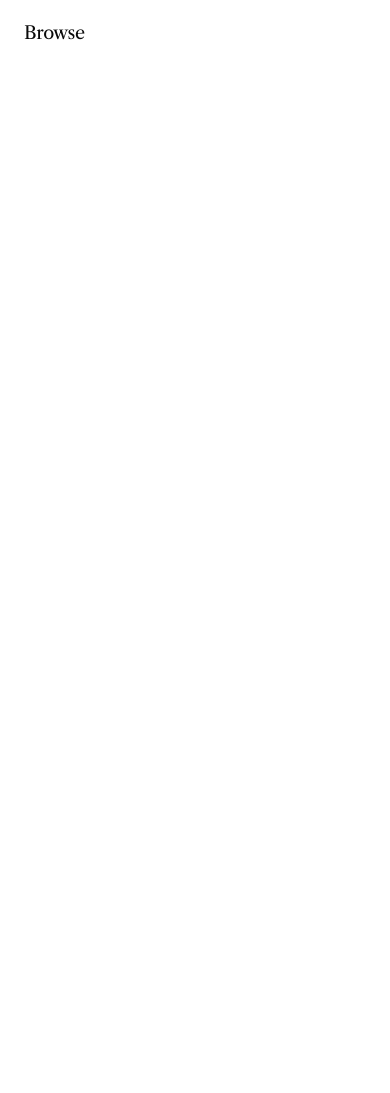
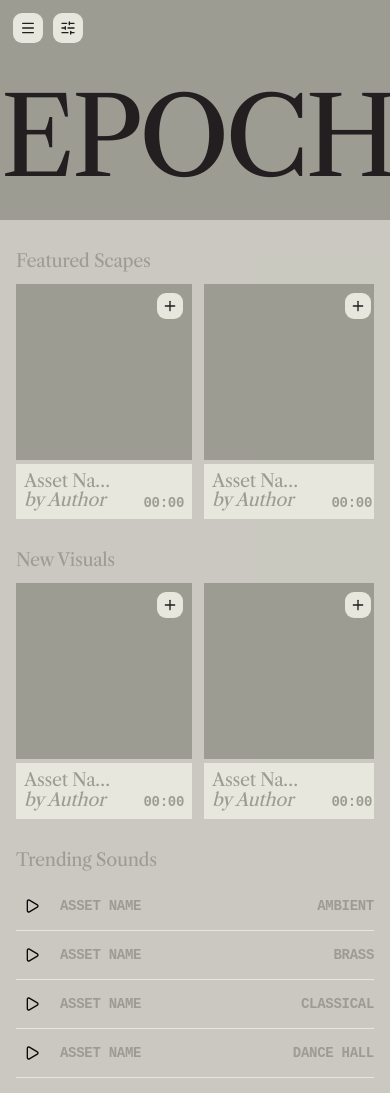
Before and after one commit to RaazeshP96/vrittech-ui-task, a Next.js app: page /browse in a window 390 px wide. Shown: the top 1093 px of the page. Before the commit the page ends 844 px from the top, so only its background shows below. Built offline with nearby package versions, Linux system fonts and the light colour scheme.

Commit message:
feat(browse): add browse screen with filters and mock data

```diff
--- a/app/browse/page.tsx
+++ b/app/browse/page.tsx
@@ -1,9 +1,9 @@
-const BrowsePage = () => {
-  return (
-    <main className="p-6">
-      <h1 className="type-serif-regular">Browse</h1>
-    </main>
-  );
+import { BrowseView } from "@/components/browse/browse-view";
+import { getBrowseData } from "@/lib/api/libraries";
+
+const BrowsePage = async () => {
+  const data = await getBrowseData();
+  return <BrowseView data={data} />;
 };
 
 export default BrowsePage;
--- /dev/null
+++ b/components/browse/asset-card.tsx
@@ -0,0 +1,63 @@
+import Image from "next/image";
+import { Plus } from "lucide-react";
+import { Button } from "@/components/ui/button";
+import { cn } from "@/lib/utils";
+import type { Asset } from "@/types/asset";
+
+const WORD_BG = {
+  yellow: "bg-surface-secondary-hover",
+  lavender: "bg-surface-tertiary-hover",
+};
+
+type AssetCardProps = {
+  asset: Asset;
+  className?: string;
+};
+
+export const AssetCard = ({ asset, className }: AssetCardProps) => {
+  const isWord = asset.kind === "word";
+
+  return (
+    <article className={cn("flex w-44 flex-col gap-1", className)}>
+      <div
+        className={cn(
+          "relative overflow-hidden rounded-card bg-surface-neutral",
+          isWord
+            ? cn("p-3 type-label-strong-caps", WORD_BG[asset.color ?? "yellow"])
+            : "aspect-square",
+        )}
+      >
+        {isWord && <p className="pr-8">{asset.text}</p>}
+        {!isWord && asset.image && (
+          <Image
+            src={asset.image}
+            alt={asset.name}
+            fill
+            sizes="176px"
+            className="object-cover"
+          />
+        )}
+        <Button
+          type="button"
+          size="icon"
+          aria-label={`Add ${asset.name}`}
+          className="absolute right-2 top-2 h-7 w-7 bg-surface-tertiary text-icon hover:bg-surface-tertiary-hover"
+        >
+          <Plus />
+        </Button>
+      </div>
+
+      <div className="flex items-end justify-between gap-6 rounded-card bg-surface-tertiary p-2">
+        <div className="min-w-0">
+          <p className="type-serif-regular truncate text-ink">{asset.name}</p>
+          <p className="type-serif-regular truncate italic text-ink-secondary">
+            by {asset.author}
+          </p>
+        </div>
+        <span className="type-label-strong-caps text-ink-secondary">
+          {asset.duration}
+        </span>
+      </div>
+    </article>
+  );
+};
--- /dev/null
+++ b/components/browse/browse-view.tsx
@@ -0,0 +1,144 @@
+"use client";
+
+import { useState, type ReactNode } from "react";
+import { Play, SlidersHorizontal } from "lucide-react";
+import { AssetCard } from "@/components/browse/asset-card";
+import { FilterPanel } from "@/components/browse/filter-panel";
+import { MenuButton } from "@/components/shell/menu-button";
+import { PageShell } from "@/components/shell/page-shell";
+import { Button } from "@/components/ui/button";
+import {
+  Carousel,
+  CarouselContent,
+  CarouselItem,
+} from "@/components/ui/carousel";
+import { Input } from "@/components/ui/input";
+import type { Asset, BrowseData } from "@/types/asset";
+
+type SectionProps = { title: string; children: ReactNode };
+
+const Section = ({ title, children }: SectionProps) => {
+  return (
+    <section className="space-y-3 py-4">
+      <h2 className="type-serif-regular text-ink">{title}</h2>
+      {children}
+    </section>
+  );
+};
+
+const CardRow = ({ items }: { items: Asset[] }) => {
+  return (
+    <Carousel opts={{ align: "start", dragFree: true }}>
+      <CarouselContent className="-ml-3">
+        {items.map((item) => (
+          <CarouselItem key={item.id} className="basis-auto pl-3">
+            <AssetCard asset={item} />
+          </CarouselItem>
+        ))}
+      </CarouselContent>
+    </Carousel>
+  );
+};
+
+const SoundRow = ({ sound }: { sound: Asset }) => {
+  return (
+    <li className="flex items-center gap-3 border-b py-2">
+      <Button
+        type="button"
+        size="icon"
+        variant="ghost"
+        aria-label={`Play ${sound.name}`}
+      >
+        <Play />
+      </Button>
+      <span className="type-label-strong-caps flex-1 truncate text-ink">
+        {sound.name}
+      </span>
+      <span className="type-label-strong-caps text-ink-secondary">
+        {sound.tag}
+      </span>
+    </li>
+  );
+};
+
+export const BrowseView = ({ data }: { data: BrowseData }) => {
+  const [filtersOpen, setFiltersOpen] = useState(false);
+  const [category, setCategory] = useState("ALL");
+
+  const sounds =
+    category === "ALL"
+      ? data.sounds.slice(0, 9)
+      : data.sounds.filter((sound) => sound.tag === category);
+
+  return (
+    <PageShell
+      topBar={
+        <>
+          <MenuButton />
+          <Button
+            type="button"
+            size="icon"
+            aria-label="Filter"
+            aria-expanded={filtersOpen}
+            onClick={() => setFiltersOpen((open) => !open)}
+            className="bg-surface-tertiary text-icon hover:bg-surface-tertiary-hover"
+          >
+            <SlidersHorizontal />
+          </Button>
+          <Input
+            type="search"
+            placeholder="SEARCH"
+            aria-label="Search"
+            className="hidden h-10 w-56 border-transparent bg-surface-tertiary type-label-strong-caps md:block"
+          />
+        </>
+      }
+    >
+      {filtersOpen && (
+        <FilterPanel
+          category={category}
+          onCategoryChange={setCategory}
+          className="absolute left-3 top-3 z-20"
+        />
+      )}
+
+      <Section title="Featured Scapes">
+        <CardRow items={data.scapes} />
+      </Section>
+
+      <Section title="New Visuals">
+        <CardRow items={data.visuals} />
+      </Section>
+
+      <Section title="Trending Sounds">
+        {sounds.length === 0 ? (
+          <p className="type-label-strong-caps text-ink-secondary">
+            No sounds in this category yet.
+          </p>
+        ) : (
+          <ul className="grid gap-x-6 md:grid-cols-2 lg:grid-cols-3">
+            {sounds.map((sound) => (
+              <SoundRow key={sound.id} sound={sound} />
+            ))}
+          </ul>
+        )}
+      </Section>
+
+      <Section title="Featured Words">
+        <div className="grid gap-3 md:grid-cols-2">
+          {data.words.map((word) => (
+            <AssetCard key={word.id} asset={word} className="w-full" />
+          ))}
+        </div>
+      </Section>
+
+      <Section title="Featured Packs">
+        <div className="grid gap-3 sm:grid-cols-2">
+          {data.packs.map((pack) => (
+            <AssetCard key={pack.id} asset={pack} className="w-full" />
+          ))}
+        </div>
+      </Section>
+    </PageShell>
+  );
+};
--- /dev/null
+++ b/components/browse/filter-panel.tsx
@@ -0,0 +1,67 @@
+"use client";
+
+import {
+  Accordion,
+  AccordionContent,
+  AccordionItem,
+  AccordionTrigger,
+} from "@/components/ui/accordion";
+import { Button } from "@/components/ui/button";
+import { FILTER_GROUPS, SOUND_CATEGORIES } from "@/data/browse";
+import { cn } from "@/lib/utils";
+
+type FilterPanelProps = {
+  category: string;
+  onCategoryChange: (category: string) => void;
+  className?: string;
+};
+
+export const FilterPanel = ({
+  category,
+  onCategoryChange,
+  className,
+}: FilterPanelProps) => {
+  return (
+    <aside
+      aria-label="Filter"
+      className={cn("w-60 rounded-card bg-surface-tertiary p-3", className)}
+    >
+      <h2 className="type-serif-regular mb-3 text-ink">Filter</h2>
+
+      <Accordion defaultValue={["sounds"]}>
+        <AccordionItem value="sounds">
+          <AccordionTrigger className="type-label-strong-caps">
+            Sounds
+          </AccordionTrigger>
+          <AccordionContent>
+            <ul className="flex flex-col gap-0.5">
+              {SOUND_CATEGORIES.map((item) => (
+                <li key={item.label}>
+                  <Button
+                    type="button"
+                    variant="ghost"
+                    aria-pressed={category === item.label}
+                    onClick={() => onCategoryChange(item.label)}
+                    className="h-7 w-full justify-start gap-2 type-label-strong-caps aria-pressed:bg-surface aria-pressed:text-white"
+                  >
+                    {item.label}
+                    <span className="text-ink-secondary">{item.count}</span>
+                  </Button>
+                </li>
+              ))}
+            </ul>
+          </AccordionContent>
+        </AccordionItem>
+
+        {FILTER_GROUPS.map((group) => (
+          <AccordionItem key={group} value={group.toLowerCase()}>
+            <AccordionTrigger className="type-label-strong-caps">
+              {group}
+            </AccordionTrigger>
+            <AccordionContent />
+          </AccordionItem>
+        ))}
+      </Accordion>
+    </aside>
+  );
+};
--- /dev/null
+++ b/data/browse.ts
@@ -0,0 +1,52 @@
+import type { Asset, BrowseData, FilterCategory } from "@/types/asset";
+
+export const SOUND_CATEGORIES: FilterCategory[] = [
+  { label: "ALL", count: 2436 },
+  { label: "AMBIENT", count: 135 },
+  { label: "BRASS", count: 97 },
+  { label: "CLASSICAL", count: 164 },
+  { label: "DANCE HALL", count: 203 },
+  { label: "DRONE", count: 112 },
+  { label: "DRUM/BASS", count: 89 },
+  { label: "ELECTRONIC", count: 176 },
+  { label: "FOUND", count: 143 },
+  { label: "FRAGMENTS", count: 247 },
+  { label: "HIP-HOP", count: 155 },
+  { label: "HOUSE", count: 107 },
+  { label: "INDUSTRIAL", count: 122 },
+  { label: "MELODIC", count: 169 },
+  { label: "NOISE", count: 98 },
+  { label: "PSYCH", count: 188 },
+  { label: "RIFFS", count: 136 },
+  { label: "SAMPLES", count: 95 },
+  { label: "SYNTH", count: 247 },
+];
+
+export const FILTER_GROUPS = ["Visuals", "Words", "Packs", "Scapes"];
+
+const build = (
+  kind: Asset["kind"],
+  count: number,
+  extra: (i: number) => Partial<Asset> = () => ({}),
+): Asset[] =>
+  Array.from({ length: count }, (_, i) => ({
+    id: `${kind}-${i + 1}`,
+    kind,
+    name: "Asset Name",
+    author: "Author",
+    duration: "00:00",
+    ...extra(i),
+  }));
+
+const soundTags = SOUND_CATEGORIES.slice(1).map((c) => c.label);
+
+export const BROWSE_DATA: BrowseData = {
+  scapes: build("scape", 4),
+  visuals: build("visual", 4),
+  sounds: build("sound", 18, (i) => ({ tag: soundTags[i % soundTags.length] })),
+  words: build("word", 2, (i) => ({
+    text: "Enim rerum et esse. Nihil quis qui et esse non ea quae ea.",
+    color: i === 0 ? "yellow" : "lavender",
+  })),
+  packs: build("pack", 4),
+};
```
